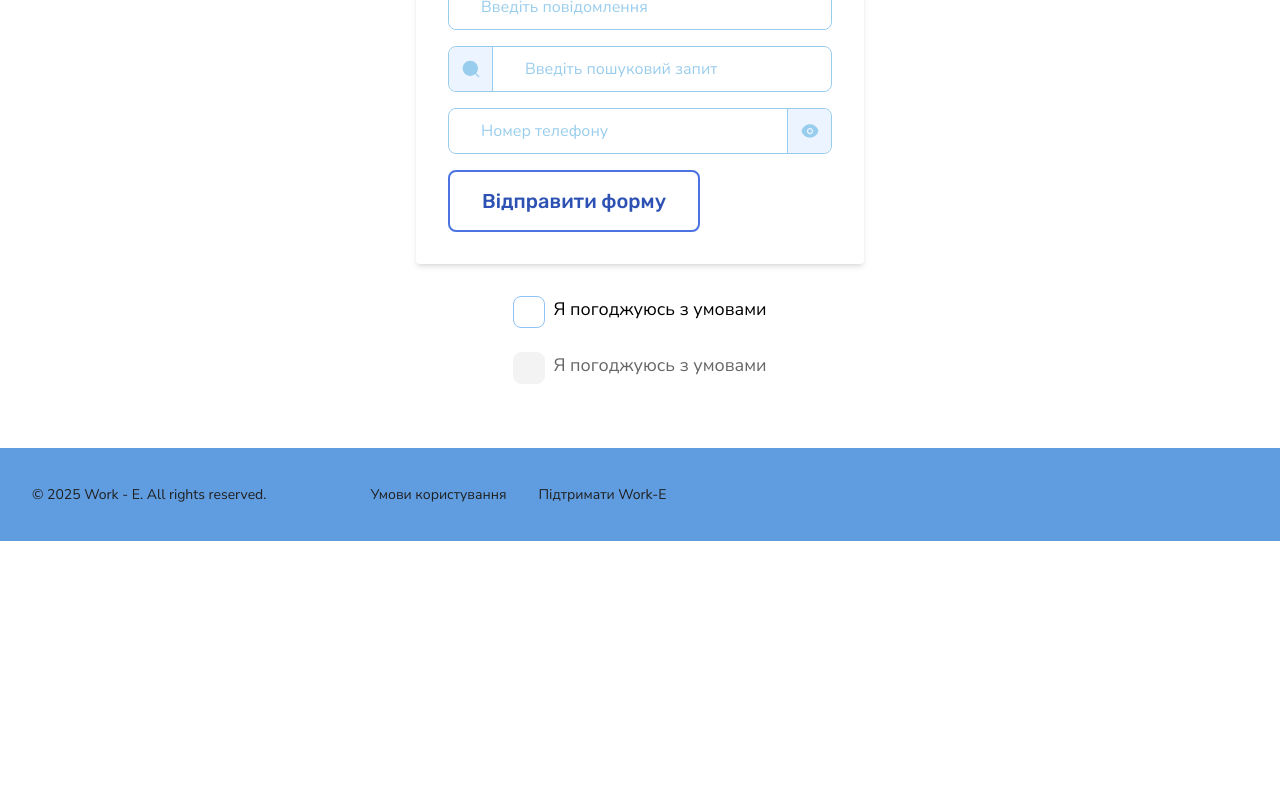
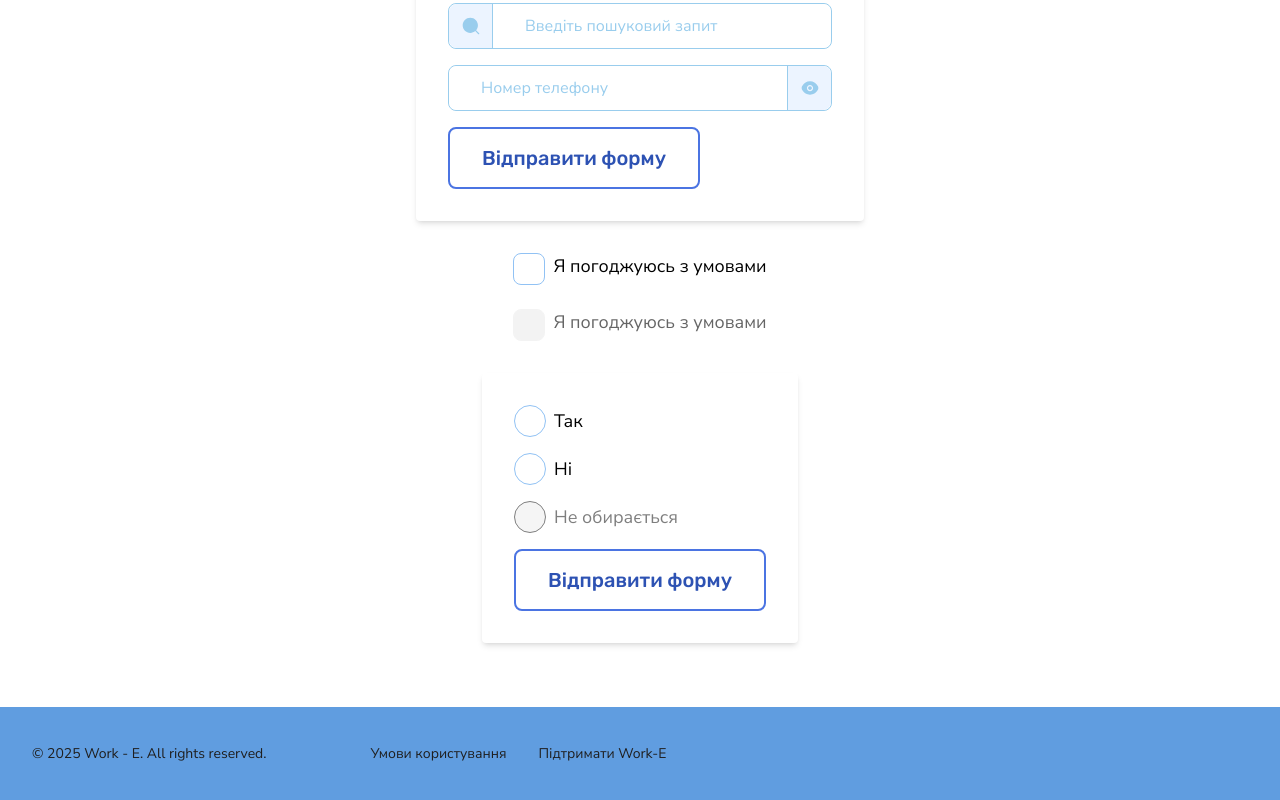
Before and after one commit to work-ee/work-e, a Next.js app: page /uiKit in a window 1280 px wide. Shown: the part 850-1650 px from the top of the page. Before the commit the page ends 1391 px from the top, so only its background shows below. Built offline with nearby package versions, Linux system fonts and the light colour scheme; no server answers.

Commit message:
add radiobutton

```diff
--- a/app/globals.css
+++ b/app/globals.css
@@ -90,6 +90,9 @@
 .text-micro {
   @apply font-nunito-sans text-[14px] leading-[150%] font-light;
 }
+.text-micro2 {
+  @apply font-nunito-sans text-[10px] leading-[150%] font-light;
+}
 .btn {
   @apply font-rubik text-[20px] leading-[150%] font-medium;
 }
--- a/app/uiKit/page.tsx
+++ b/app/uiKit/page.tsx
@@ -2,7 +2,7 @@
 
 import React, { useState } from "react";
 
-import { Button, Checkbox, Input } from "@/components/ui";
+import { Button, Checkbox, Input, RadioButton } from "@/components/ui";
 
 export default function UiKit() {
   const [formData, setFormData] = useState({
@@ -150,10 +150,35 @@ export default function UiKit() {
   const [checked, setChecked] = useState(false);
   const [hasError, setHasError] = useState(false);
 
+  const [selected, setSelected] = useState<string | null>(null);
+  const [submitted, setSubmitted] = useState(false);
+
+  const handleChangeRadio = (e: React.ChangeEvent<HTMLInputElement>) => {
+    setSelected(e.target.value);
+    setSubmitted(false); // Скидаємо повідомлення при зміні
+  };
+
+  const handleSubmitRadio = (e: React.FormEvent) => {
+    e.preventDefault();
+    setSubmitted(true);
+  };
+
+  const getStatus = (value: string) => {
+    if (!submitted) return "default";
+    if (!selected) return "error";
+    return selected === value ? "success" : "default";
+  };
+
+  const getMessage = (value: string) => {
+    if (!submitted) return undefined;
+    if (!selected) return "Оберіть хоча б один варіант";
+    if (selected === value) return "Успішно обрано";
+    return undefined;
+  };
+
   return (
     <main className="py-8">
       <section className="section flex flex-col items-center gap-y-4">
-        <h3>Buttons</h3>
         <Button variant="main">Button</Button>
         <Button variant="main" icon>
           Button
@@ -269,6 +294,42 @@ export default function UiKit() {
           <Checkbox name="terms" labelMessage="Я погоджуюсь з умовами" disabled onChange={() => {}} />
         </div>
       </section>
+      <section className="section flex flex-col items-center gap-y-4">
+        <form onSubmit={handleSubmitRadio} className="max-w-md mx-auto bg-white p-8 rounded shadow-md space-y-4">
+          <RadioButton
+            name="answer"
+            value="yes"
+            checked={selected === "yes"}
+            onChange={handleChangeRadio}
+            labelMessage="Так"
+            status={getStatus("yes")}
+            messageText={getMessage("yes")}
+          />
+          <RadioButton
+            name="answer"
+            value="no"
+            checked={selected === "no"}
+            onChange={handleChangeRadio}
+            labelMessage="Ні"
+            status={getStatus("no")}
+            messageText={getMessage("no")}
+          />
+          <RadioButton
+            name="answer"
+            value="disabled"
+            disabled
+            checked={selected === "disabled"}
+            onChange={handleChangeRadio}
+            labelMessage="Не обирається"
+            status={getStatus("disabled")}
+            messageText={getMessage("disabled")}
+          />
+
+          <Button variant="secondary" type="submit">
+            Відправити форму
+          </Button>
+        </form>
+      </section>
     </main>
   );
 }
--- a/components/ui/Checkbox.tsx
+++ b/components/ui/Checkbox.tsx
@@ -74,12 +74,12 @@ export const Checkbox: FC<Props> = ({
         {labelMessage && <span className="text-body select-none">{labelMessage}</span>}
       </label>
       {hasError && (
-        <p className="text-micro text-error-main text-[10px]" role="alert">
+        <p className="text-micro2 text-error-main" role="alert">
           {errorMessageText}
         </p>
       )}
       {hasSuccess && successMessageText && (
-        <p className="text-micro text-success-main text-[10px]" role="status">
+        <p className="text-micro2 text-success-main" role="status">
           {successMessageText}
         </p>
       )}
--- /dev/null
+++ b/components/ui/Radiobutton.tsx
@@ -0,0 +1,94 @@
+import { ChangeEvent, FC, useId } from "react";
+
+import { clsx } from "clsx";
+
+interface Props {
+  name: string;
+  value: string;
+  onChange: (e: ChangeEvent<HTMLInputElement>) => void;
+  checked?: boolean;
+  labelMessage?: string;
+  messageText?: string;
+  status?: "default" | "success" | "error";
+  disabled?: boolean;
+}
+
+export const RadioButton: FC<Props> = ({
+  name,
+  value,
+  onChange,
+  checked = false,
+  labelMessage,
+  messageText,
+  status = "default",
+  disabled = false,
+}) => {
+  const id = useId();
+
+  const isError = status === "error";
+  const isSuccess = status === "success";
+
+  return (
+    <div>
+      <label
+        htmlFor={id}
+        className={clsx(
+          "flex items-center gap-2 cursor-pointer select-none",
+          disabled && "cursor-not-allowed opacity-50"
+        )}
+      >
+        <input
+          type="radio"
+          id={id}
+          name={name}
+          value={value}
+          onChange={onChange}
+          checked={checked}
+          disabled={disabled}
+          className="peer hidden"
+        />
+
+        <div
+          className={clsx(
+            "w-8 h-8 rounded-full border-1 flex items-center justify-center transition-colors",
+            disabled ? "bg-neutral-100" : "bg-neutral-50",
+            !disabled &&
+              clsx(
+                isError
+                  ? "border-error-main"
+                  : isSuccess
+                    ? "border-success-main"
+                    : checked
+                      ? "border-primary-100"
+                      : "border-primary-100 hover:border-primary-300 hover:shadow-[0px_0px_8px_0px_rgba(120,170,227,0.4)] active:border-primary-500 active:bg-primary-100 active:shadow-[0px_0px_8px_0px_rgba(120,170,227,0.6)]"
+              )
+          )}
+        >
+          <div
+            className={clsx(
+              "w-4 h-4 rounded-full transition-opacity",
+              isError
+                ? "bg-error-main opacity-100"
+                : isSuccess
+                  ? "bg-success-main opacity-100"
+                  : checked
+                    ? "bg-primary-100 opacity-100"
+                    : "opacity-0"
+            )}
+          />
+        </div>
+
+        {labelMessage && <span className="text-body">{labelMessage}</span>}
+      </label>
+
+      {messageText && (
+        <span
+          role={isError ? "alert" : "status"}
+          className={clsx("block mt-1 text-micro2", isError && "text-error-main", isSuccess && "text-success-main")}
+        >
+          {messageText}
+        </span>
+      )}
+    </div>
+  );
+};
--- a/components/ui/index.ts
+++ b/components/ui/index.ts
@@ -1,3 +1,4 @@
 export { Button } from "@/components/ui/Button";
 export { Input } from "@/components/ui/Input";
 export { Checkbox } from "@/components/ui/Checkbox";
+export { RadioButton } from "@/components/ui/Radiobutton";
```
Also changed, not shown: public/sprite.svg.
